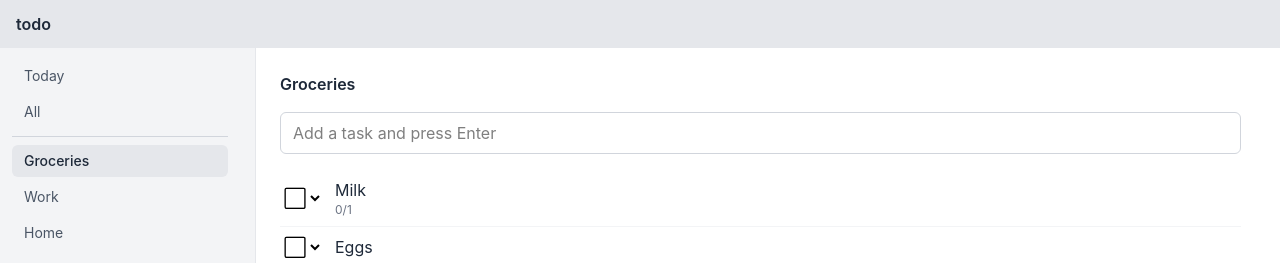
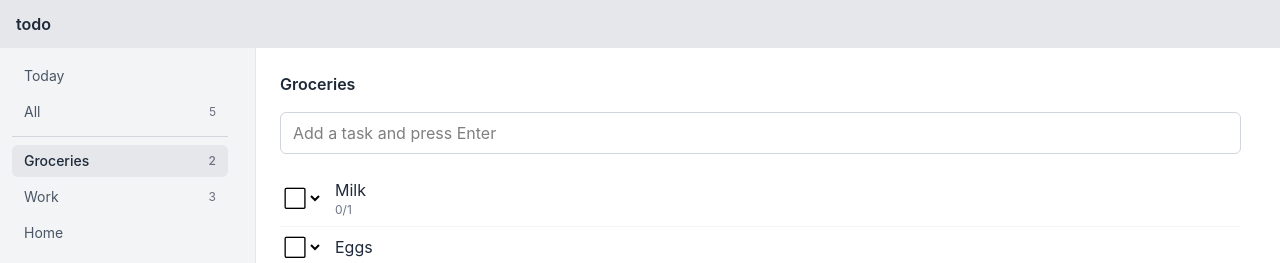
Before and after one commit to willdufault/clover, a React (Vite) app: page / in a window 1280 px wide. Shown: the top 263 px of the page. Built offline with nearby package versions, Linux system fonts and the light colour scheme.

Commit message:
feat: show task counts in lists sidebar
- Every row (Today, All, user lists) shows a count on the right
- Count is hidden when 0

Co-Authored-By: Claude Sonnet 5.5 <noreply@anthropic.com>

```diff
--- a/src/App.tsx
+++ b/src/App.tsx
@@ -57,12 +57,18 @@ const seedTasks: Task[] = [
   { id: "w3", text: "Review PR", listId: "work", subtasks: [] },
 ];
 
+function Count({ n }: { n: number }) {
+  return n > 0 ? <span className="text-xs text-gray-500">{n}</span> : null;
+}
+
 // Row that can be dragged among its SortableContext siblings.
 function TodayRow({
   selected,
   dragOver,
+  count,
   onClick,
 }: {
+  count: number;
   selected: boolean;
   dragOver: boolean;
   onClick: () => void;
@@ -73,7 +79,7 @@ function TodayRow({
       ref={setNodeRef}
       onClick={onClick}
       className={
-        "flex select-none items-center rounded-md px-3 py-1.5 text-left text-sm " +
+        "flex select-none items-center justify-between rounded-md px-3 py-1.5 text-left text-sm " +
         (dragOver
           ? "bg-blue-100 outline-2 outline-blue-300 text-gray-800"
           : selected
@@ -81,7 +87,8 @@ function TodayRow({
             : "text-gray-600 hover:bg-gray-200/60")
       }
     >
-      Today
+      <span>Today</span>
+      <Count n={count} />
     </div>
   );
 }
@@ -528,6 +535,7 @@ export default function App() {
         <div className="flex flex-1 min-h-0">
           <nav className="flex w-64 shrink-0 flex-col gap-1 overflow-x-clip overflow-y-auto [scrollbar-gutter:stable] border-r border-gray-200 bg-gray-100 p-3">
             <TodayRow
+              count={visibleTasks(tasks, TODAY).length}
               selected={selectedId === TODAY}
               dragOver={dragOverListId === TODAY}
               onClick={() => {
@@ -541,13 +549,14 @@ export default function App() {
                 setSelectedItemId(null);
               }}
               className={
-                "flex select-none items-center rounded-md px-3 py-1.5 text-left text-sm " +
+                "flex select-none items-center justify-between rounded-md px-3 py-1.5 text-left text-sm " +
                 (selectedId === ALL
                   ? "bg-gray-200 font-medium text-gray-800"
                   : "text-gray-600 hover:bg-gray-200/60")
               }
             >
-              All
+              <span>All</span>
+              <Count n={visibleTasks(tasks, ALL).length} />
             </div>
             <hr className="my-1 border-gray-300" />
             <SortableContext
@@ -575,10 +584,10 @@ export default function App() {
                   }}
                   className={
                     list.id === dragOverListId
-                      ? "group flex select-none items-center rounded-md bg-blue-100 outline-2 outline-blue-300 px-3 py-1.5 text-left text-sm text-gray-800"
+                      ? "group flex select-none items-center justify-between rounded-md bg-blue-100 outline-2 outline-blue-300 px-3 py-1.5 text-left text-sm text-gray-800"
                       : list.id === selectedId
-                        ? "group flex select-none items-center rounded-md bg-gray-200 px-3 py-1.5 text-left text-sm font-medium text-gray-800"
-                        : "group flex select-none items-center rounded-md px-3 py-1.5 text-left text-sm text-gray-600 hover:bg-gray-200/60"
+                        ? "group flex select-none items-center justify-between rounded-md bg-gray-200 px-3 py-1.5 text-left text-sm font-medium text-gray-800"
+                        : "group flex select-none items-center justify-between rounded-md px-3 py-1.5 text-left text-sm text-gray-600 hover:bg-gray-200/60"
                   }
                 >
                   {renaming?.kind === "list" && renaming.id === list.id ? (
@@ -590,7 +599,10 @@ export default function App() {
                       className="w-full min-w-0 rounded border border-blue-400 bg-white px-1.5 py-0.5 text-sm font-medium text-gray-800 outline-none"
                     />
                   ) : (
-                    <span className="truncate">{list.name}</span>
+                    <>
+                      <span className="truncate">{list.name}</span>
+                      <Count n={visibleTasks(tasks, list.id).length} />
+                    </>
                   )}
                 </SortableRow>
               ))}
```
Also changed, not shown: 1 other file (tests, documents, lock files or other folders).
